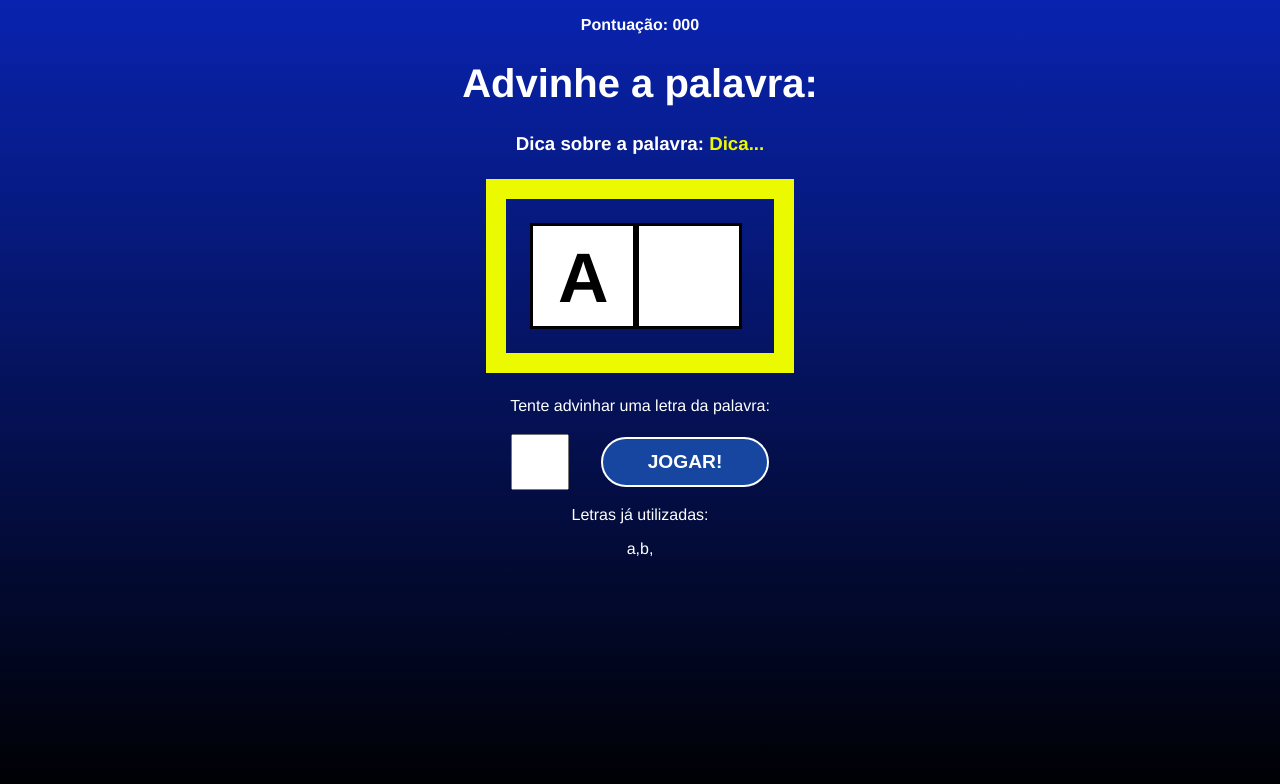
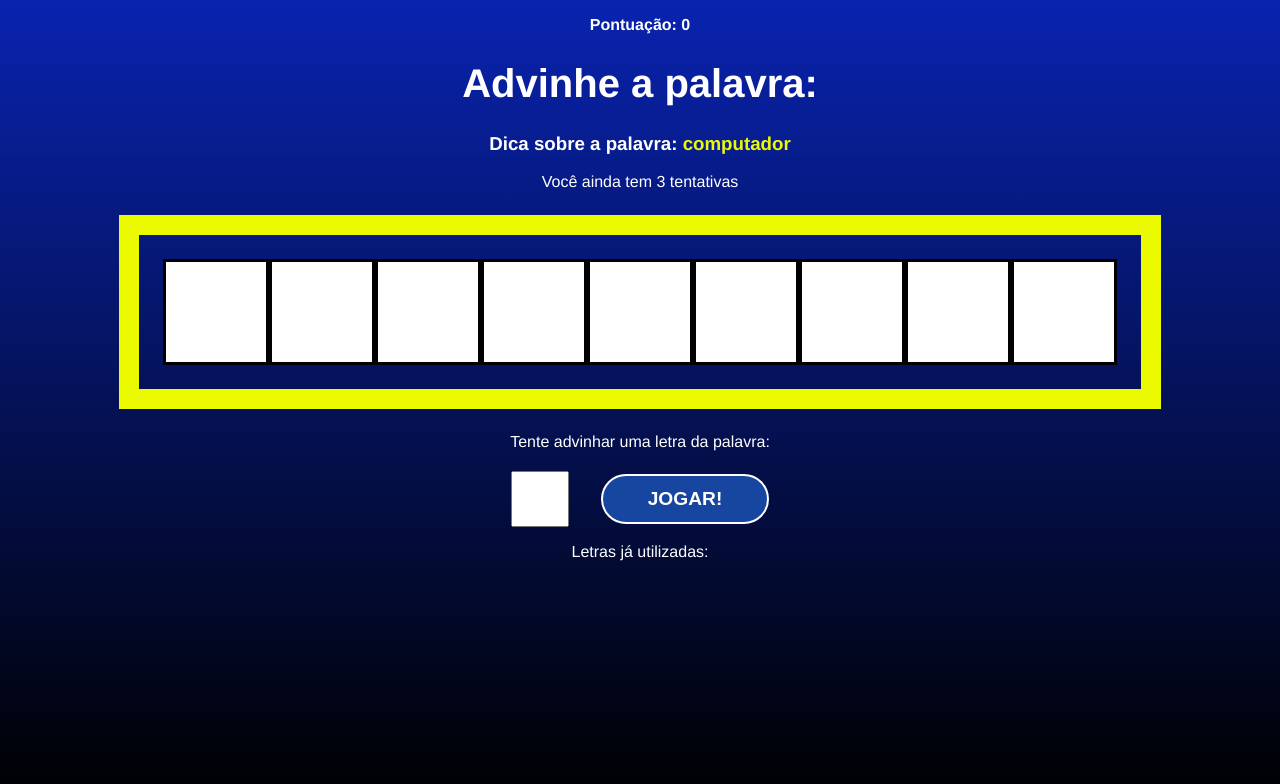
Before and after one commit to ederhscc/project-secret-word, a React (Vite) app: page / in a window 1280 px wide. Both pictures are taken after a click on the button "COMEÇAR O JOGO". Shown: the top 784 px of the page. Built offline with nearby package versions, Linux system fonts and the light colour scheme.

Commit message:
added Game's states

```diff
--- a/src/App.jsx
+++ b/src/App.jsx
@@ -25,6 +25,11 @@
   const [pickedWord, setPikedWord] = useState("");
   const [pickedCategory, setPickedCategory] = useState("");
   const [letters, setLetters] = useState([]);
+
+  const [guessedLetters, setGuessedLetters] = useState([]);
+  const [wrongLetters, setWrongLetters] = useState([]);
+  const [guesses, setGuesses] = useState(3);
+  const [score, setScore] = useState(0);
 
   const pickWordAndCategory = () => {
     // Pick a random category
@@ -55,7 +60,8 @@
     // fill states
     setPikedWord(word);
     setPickedCategory(category);
-    setLetters(letters);
+    setLetters(wordLetters);
+
     setGamestage(stages[1].name);
   };
 
@@ -72,7 +78,16 @@
   return (
     <div className="App">
       {gameStage === "start" && <StartScreen startGame={startGame} />}
-      {gameStage === "game" && <Game verifyLetter={verifyLetter} />}
+      {gameStage === "game" && <Game
+      verifyLetter={verifyLetter}
+      pickedWord={pickedWord}
+      pickedCategory={pickedCategory}
+      letters={letters}
+      guessedLetters={guessedLetters}
+      wrongLetters={wrongLetters}
+      guesses={guesses}
+      score={score}
+      />}
       {gameStage === "end" && <GameOver retry={retry} />}
     </div>
   );
--- a/src/components/Game.jsx
+++ b/src/components/Game.jsx
@@ -1,18 +1,35 @@
-import './Game.css';
+import "./Game.css";
 
-const Game = ({verifyLetter}) => {
+const Game = ({
+  verifyLetter,
+  pickedWord,
+  pickedCategory,
+  letters,
+  guessedLetters,
+  wrongLetters,
+  guesses,
+  score,
+}) => {
   return (
     <div className="game">
       <p className="points">
-            <span>Pontuação: 000</span>
+        <span>Pontuação: {score}</span>
       </p>
       <h1>Advinhe a palavra:</h1>
       <h3 className="tip">
-            Dica sobre a palavra: <span>Dica...</span>
+        Dica sobre a palavra: <span>{pickedCategory}</span>
       </h3>
+      <p>Você ainda tem {guesses} tentativas</p>
       <div className="wordContainer">
-            <span className="letter">A</span>
-            <span className="blankSquare"></span>
+        {letters.map((letter, i) =>
+            guessedLetters.includes(letter) ? (
+                <span key={i} className="letter">
+                    {letter}
+                </span>
+            ) : (
+                <span key={i} className="blankSquare"></span>
+            )
+        )}
       </div>
       <div className="letterContainer">
         <p>Tente advinhar uma letra da palavra:</p>
@@ -23,8 +40,9 @@
       </div>
       <div className="wrongLettersContainer">
         <p>Letras já utilizadas:</p>
-            <span>a,</span>
-            <span>b,</span>
+        {wrongLetters.map((letter, i) => (
+            <span key={i}>{letter}, </span>
+        ))}
       </div>
     </div>
   );
```
Lines whose indentation alone changed are shown as unchanged.
